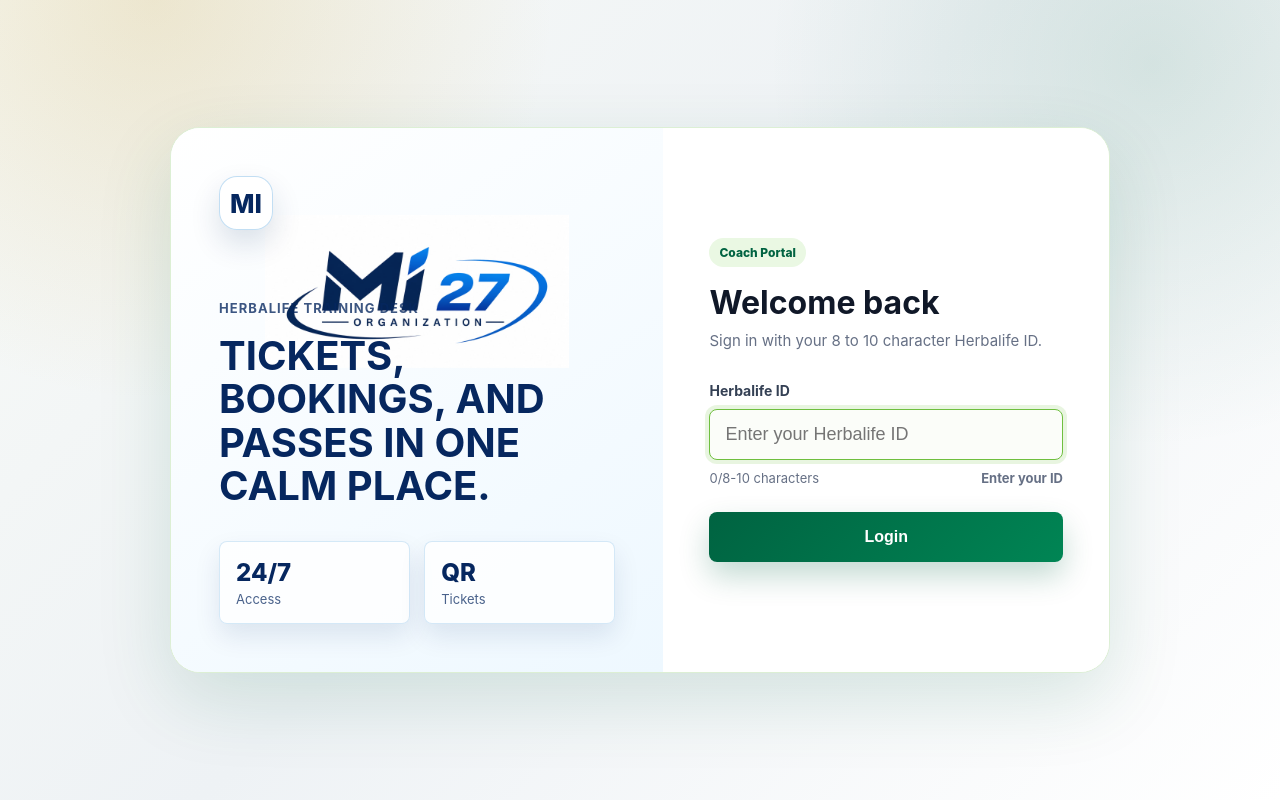
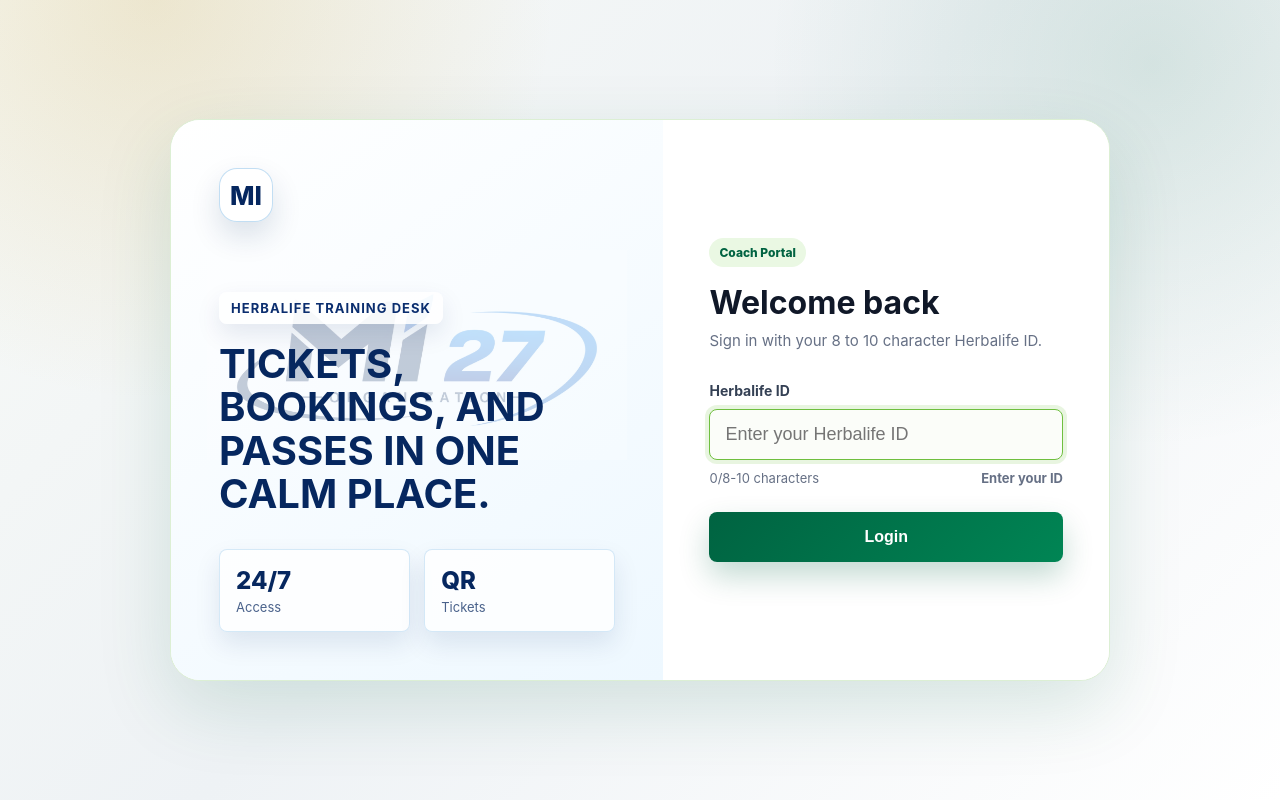
Before and after one commit to Komaethakhi/ticket-system, a React (Create React App) app in the folder frontend/: page /login in a window 1280 px wide. Built offline with nearby package versions, Linux system fonts and the light colour scheme; no server answers.

Commit message:
Improve login brand text readability

```diff
--- a/frontend/src/pages/Login.css
+++ b/frontend/src/pages/Login.css
@@ -37,13 +37,13 @@
 .login-brand-image {
   position: absolute;
   left: 50%;
-  top: 30%;
-  width: min(80%, 380px);
-  max-height: 28%;
+  top: 42%;
+  width: min(88%, 420px);
+  max-height: 42%;
   object-fit: contain;
   transform: translate(-50%, -50%);
-  opacity: 0.98;
-  z-index: -1;
+  opacity: 0.22;
+  z-index: 0;
 }
 
 .login-brand-mark {
@@ -64,12 +64,17 @@
 .login-kicker {
   position: relative;
   z-index: 1;
+  width: fit-content;
   margin: 70px 0 14px;
+  padding: 8px 12px;
+  border-radius: 8px;
+  background: rgba(255, 255, 255, 0.86);
+  box-shadow: 0 10px 24px rgba(6, 39, 95, 0.1);
+  color: #0b2e6f;
   font-size: 13px;
   font-weight: 700;
   letter-spacing: 0.08em;
   text-transform: uppercase;
-  opacity: 0.78;
 }
 
 .login-heading {
```
